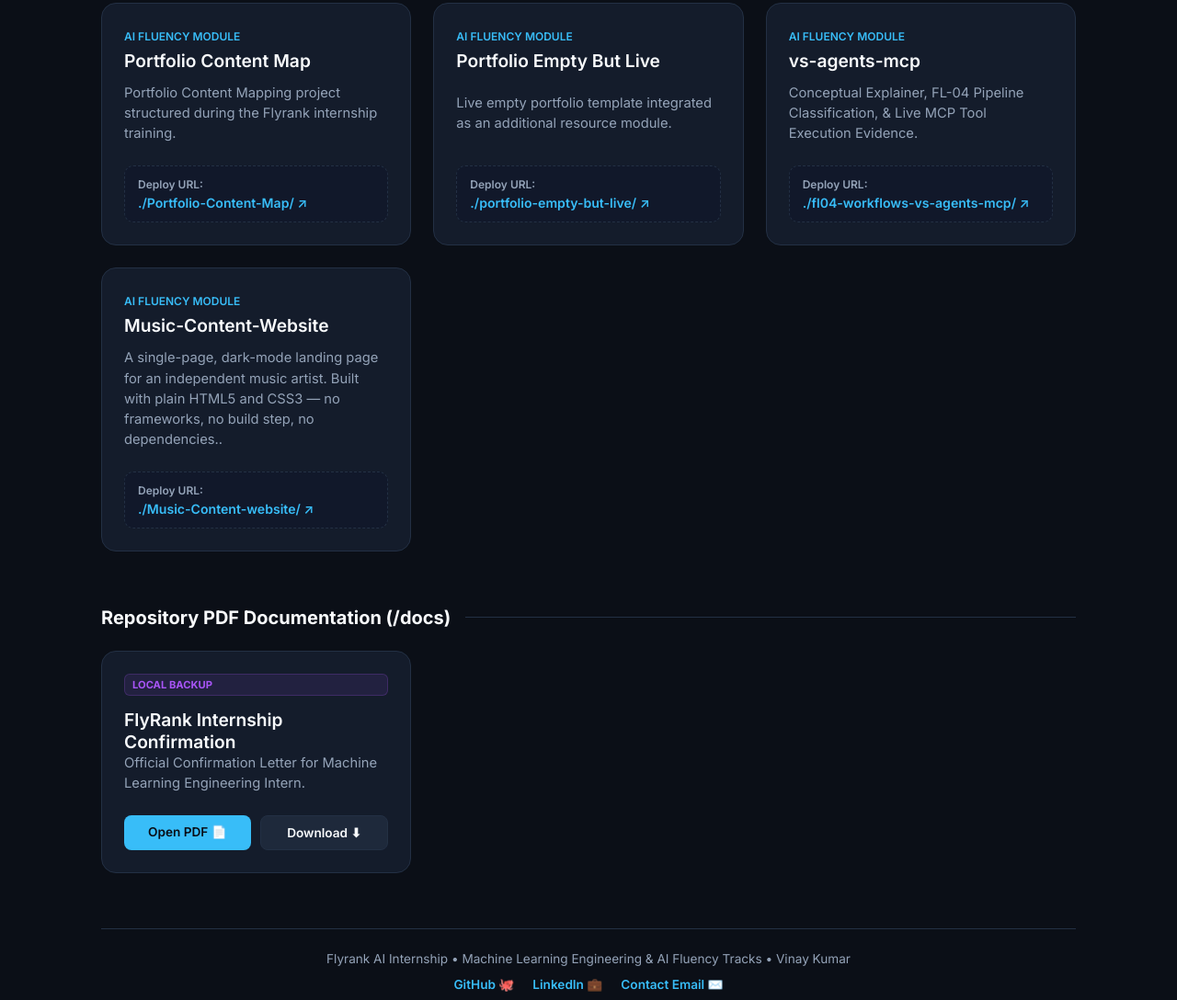
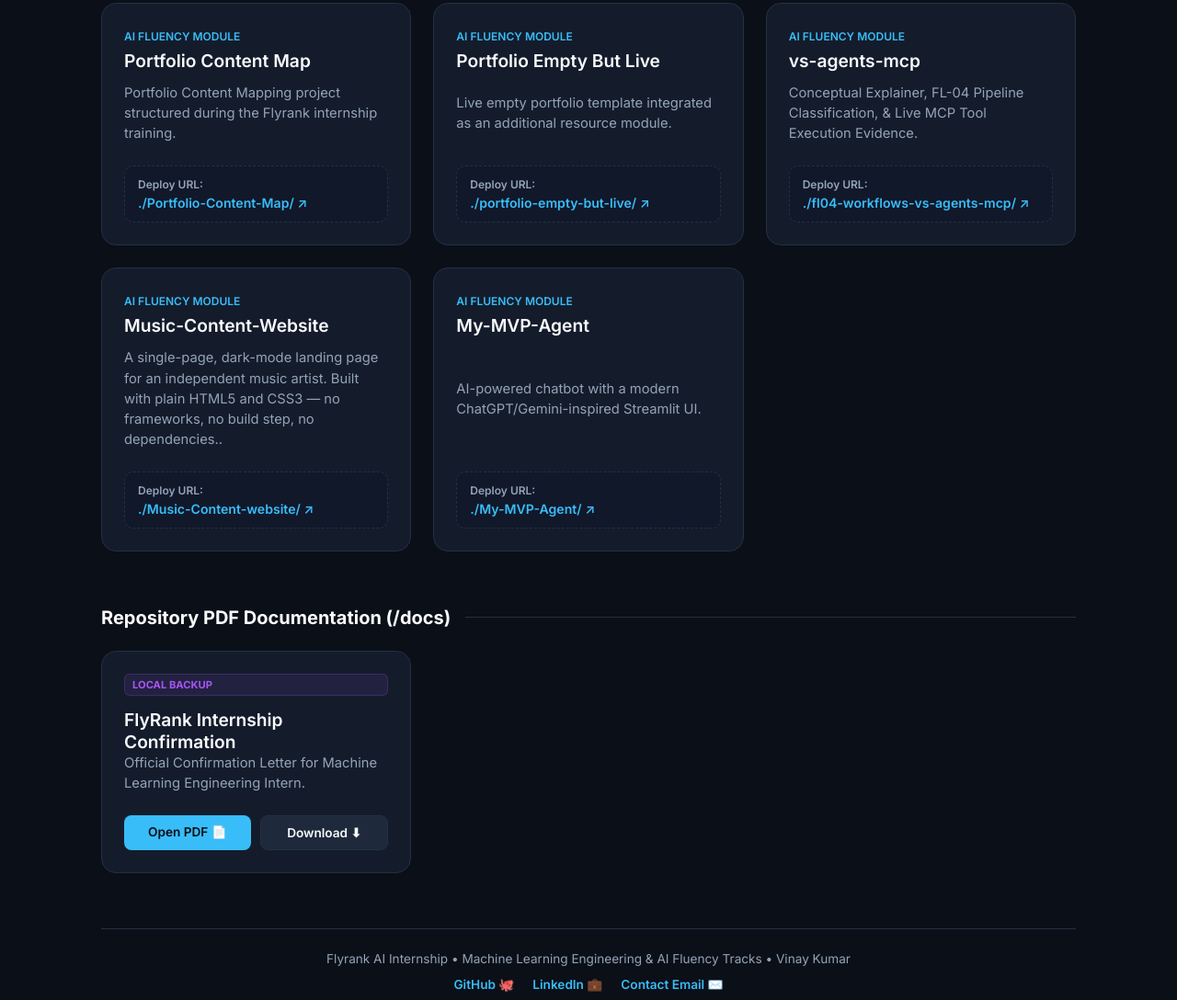
Before and after one commit to vinaysingh-05/AI-Fluency-FlyRankAI-internship, a plain HTML site: page index.html in a window 1280 px wide. Shown: the part 700-1788 px from the top of the page at 92% size. Drawn offline with Linux system fonts and the light colour scheme; no server answers.

Commit message:
add new project

```diff
--- a/index.html
+++ b/index.html
@@ -136,6 +136,19 @@
                 <div class="link-section">
                     <span class="link-label">Deploy URL:</span>
                     <a href="https://vinaysingh-05.github.io/Music-Content-website/" target="_blank" class="deploy-link">./Music-Content-website/ ↗</a>
+                </div>
+            </article>
+
+
+                 <article class="project-card">
+                <div class="card-header">
+                    <span class="tag">AI Fluency Module</span>
+                    <h3>My-MVP-Agent</h3>
+                </div>
+                <p>AI-powered chatbot with a modern ChatGPT/Gemini-inspired Streamlit UI.</p>
+                <div class="link-section">
+                    <span class="link-label">Deploy URL:</span>
+                    <a href="https://my-mvp-agent-ev6kku4xmurqir7dpdde6a.streamlit.app/" target="_blank" class="deploy-link">./My-MVP-Agent/ ↗</a>
                 </div>
             </article>
 
```
